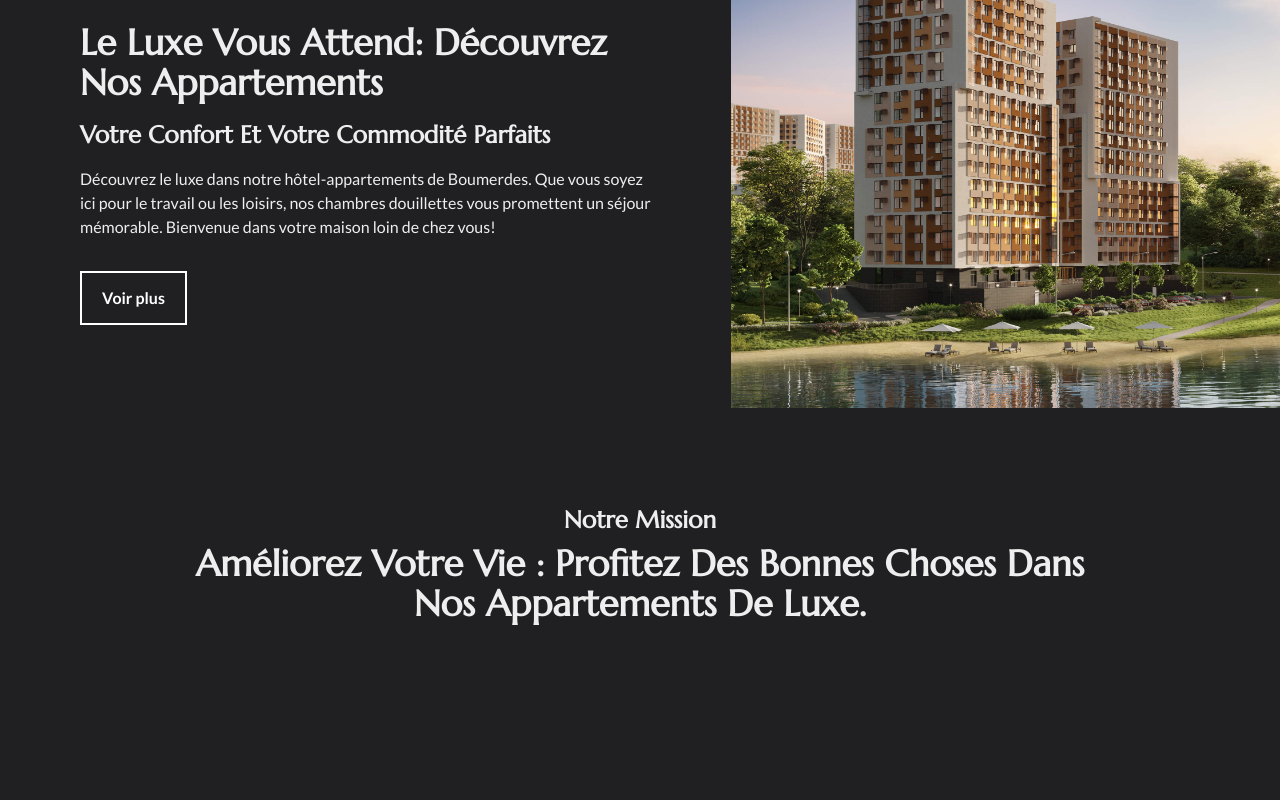
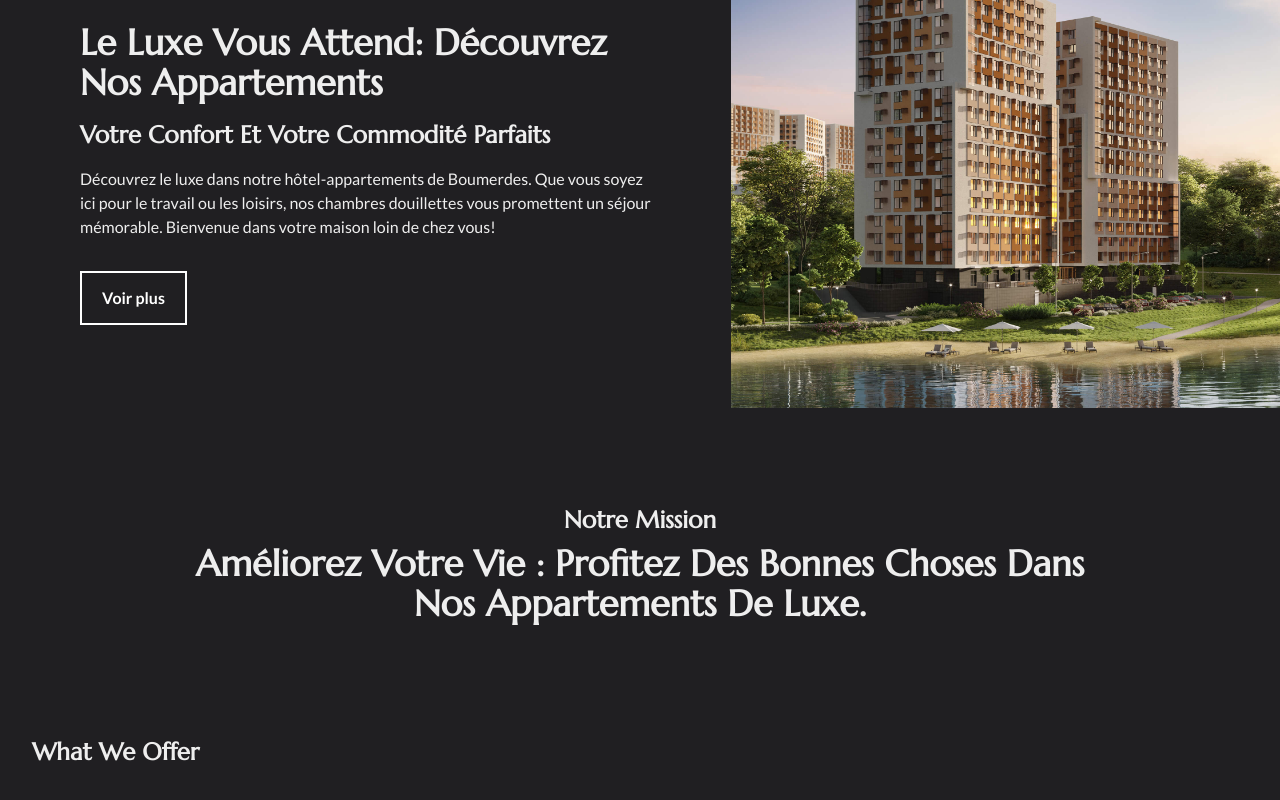
Before and after one commit to KamelMesbahi13/hotel, a React (Vite) app: page / in a window 1280 px wide. Shown: the part 200-1000 px from the top of the page. Built offline with nearby package versions, Linux system fonts and the light colour scheme.

Commit message:
adding mission component commit

```diff
--- a/public/assets/locals/ar/translation.json
+++ b/public/assets/locals/ar/translation.json
@@ -4,5 +4,7 @@
   "introduction_text": "اكتشف الفخامة في شققنا الفندقية في بومرداس. سواء كنت هنا للعمل أو للترفيه، فإن غرفنا المريحة تعدك بإقامة لا تُنسى. مرحباً بك في منزلك بعيداً عن منزلك!",
   "button_one": "شاهد المزيد",
   "mission_subheader": "مهمتنا",
-  "mission_header": "اجعل حياتك أفضل: استمتع بالأشياء الجميلة في شققنا الفاخرة."
+  "mission_header": "اجعل حياتك أفضل: استمتع بالأشياء الجميلة في شققنا الفاخرة.",
+  "what_we_offer": "ما الذي نقدمه",
+  "what_we_offer_header": "استكشف الراحة التي توفرها شققنا الفندقية"
 }
--- a/public/assets/locals/en/translation.json
+++ b/public/assets/locals/en/translation.json
@@ -4,5 +4,7 @@
   "introduction_text": "Discover luxury at our hotel apartments in Boumerdes. Whether you're here for work or leisure, our cozy rooms promise a memorable stay. Welcome to your home away from home!",
   "button_one": "View More",
   "mission_subheader": "Our Mission",
-  "mission_header": "Make your life better: enjoy the nice things in our fancy apartments."
+  "mission_header": "Make your life better: enjoy the nice things in our fancy apartments.",
+  "what_we_offer": "What we offer",
+  "what_we_offer_header": "Explore Our Hotel Apartments' Comfort."
 }
--- a/public/assets/locals/fr/translation.json
+++ b/public/assets/locals/fr/translation.json
@@ -4,5 +4,7 @@
   "introduction_text": "Découvrez le luxe dans notre hôtel-appartements de Boumerdes. Que vous soyez ici pour le travail ou les loisirs, nos chambres douillettes vous promettent un séjour mémorable. Bienvenue dans votre maison loin de chez vous!",
   "button_one": "Voir plus",
   "mission_subheader": "Notre mission",
-  "mission_header": "Améliorez votre vie : profitez des bonnes choses dans nos appartements de luxe."
+  "mission_header": "Améliorez votre vie : profitez des bonnes choses dans nos appartements de luxe.",
+  "what_we_offer": "Ce que nous offrons",
+  "what_we_offer_header": "Découvrez le confort de nos appartements."
 }
--- a/src/Components/Home/Misson/Mission.jsx
+++ b/src/Components/Home/Misson/Mission.jsx
@@ -5,11 +5,22 @@ const Mission = () => {
 
   return (
     <>
-      <div className="mt-24 textCenter">
+      <div>
         <div>
-          <div className="w-3/4">
-            <h2 className="mb-2">{t("mission_subheader")}</h2>
-            <h1>{t("mission_header")}</h1>
+          <div className="mt-24 textCenter">
+            <div>
+              <div className="w-3/4">
+                <h2 className="mb-2">{t("mission_subheader")}</h2>
+                <h1>{t("mission_header")}</h1>
+              </div>
+            </div>
+          </div>
+          <div className="mt-28">
+            <div>
+              <div>
+                <h2>What We Offer</h2>
+              </div>
+            </div>
           </div>
         </div>
       </div>
```
